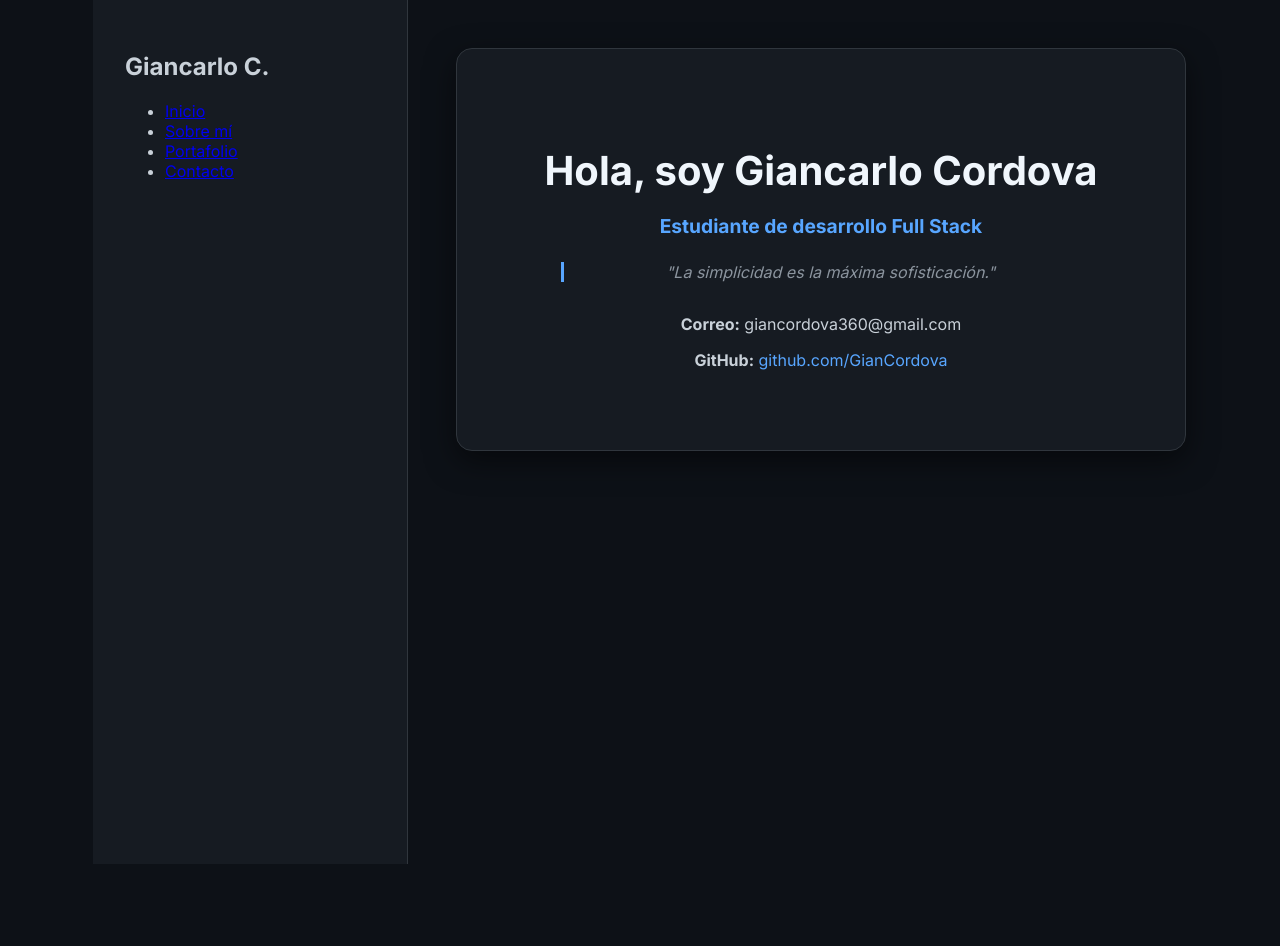
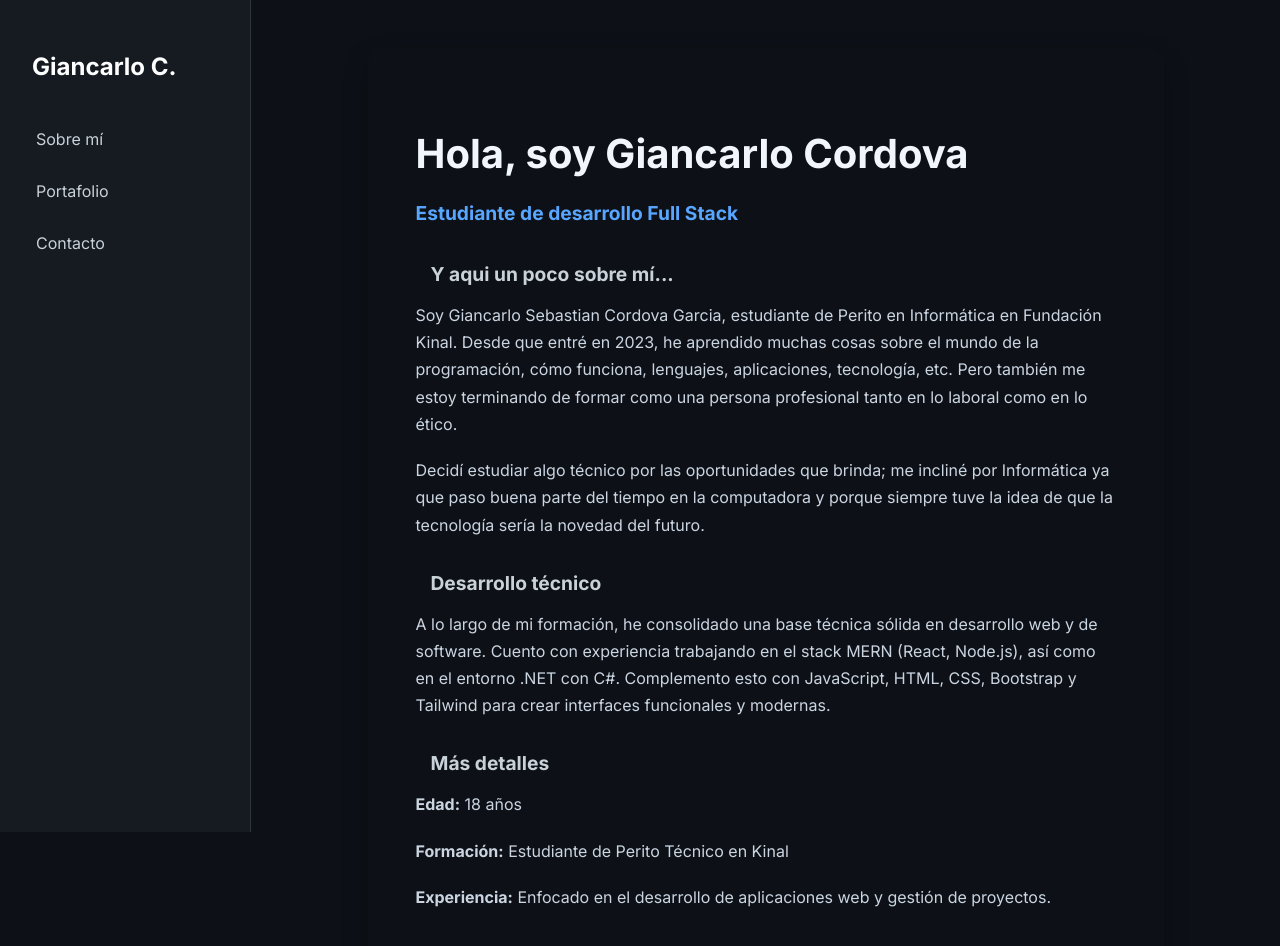
Before and after one commit to GianCordova/Portafolio-de-desarrollador-GiancarloCordova, a React (Vite) app: page / in a window 1280 px wide. Shown: the top 946 px of the page. Before the commit the page ends 864 px from the top, so only its background shows below. Built offline with nearby package versions, Linux system fonts and the light colour scheme.

Commit message:
Se modifico el sidebar y se elimino la seccion inicio

```diff
--- a/src/App.jsx
+++ b/src/App.jsx
@@ -1,6 +1,5 @@
 import { BrowserRouter as Router, Routes, Route } from 'react-router-dom';
 import Sidebar from './components/Sidebar';
-import Inicio from './pages/Inicio';
 import SobreMi from './pages/SobreMi';
 import Portafolio from './pages/Portafolio';
 import Contacto from './pages/Contacto';
@@ -12,7 +11,7 @@ function App() {
         <Sidebar />
         <main className="content">
           <Routes>
-            <Route path="/" element={<Inicio />} />
+            <Route path="/" element={<SobreMi />} />
             <Route path="/about" element={<SobreMi />} />
             <Route path="/portafolio" element={<Portafolio />} />
             <Route path="/contacto" element={<Contacto />} />
--- a/src/components/Sidebar.jsx
+++ b/src/components/Sidebar.jsx
@@ -1,16 +1,21 @@
-import { Link } from 'react-router-dom';
+import { Link, useLocation } from 'react-router-dom';
 
 const Sidebar = () => {
+  const location = useLocation(); // Esto nos ayuda a saber en qué página estamos
+
   return (
     <aside className="sidebar">
-      <h2>Giancarlo C.</h2>
+      <h2 className="sidebar-title">Giancarlo C.</h2>
       <nav>
-        <ul>
-          <li><Link to="/">Inicio</Link></li>
-          <li><Link to="/about">Sobre mí</Link></li>
-          <li><Link to="/portafolio">Portafolio</Link></li>
-          <li><Link to="/contacto">Contacto</Link></li>
-        </ul>
+        <Link to="/about" className={`menu-item ${location.pathname === '/about' ? 'active' : ''}`}>
+          Sobre mí
+        </Link>
+        <Link to="/portafolio" className={`menu-item ${location.pathname === '/portafolio' ? 'active' : ''}`}>
+          Portafolio
+        </Link>
+        <Link to="/contacto" className={`menu-item ${location.pathname === '/contacto' ? 'active' : ''}`}>
+          Contacto
+        </Link>
       </nav>
     </aside>
   );
--- a/src/index.css
+++ b/src/index.css
@@ -14,12 +14,9 @@ body {
     font-family: 'Inter', sans-serif;
     margin: 0;
     padding: 0;
-    display: flex;
-    justify-content: center;
-    align-items: center;
     min-height: 100vh;
 }
-
+*
 .intro-box {
     text-align: center;
     padding: 4rem;
@@ -121,6 +118,7 @@ h1 {
 .app-container {
     display: flex;
     min-height: 100vh;
+    width: 100%;
 }
 
 .content {
@@ -132,9 +130,37 @@ h1 {
 .sidebar {
     width: 250px;
     background-color: #161b22;
+    height: 100vh;
+    padding-top: 2rem;
     border-right: 1px solid #30363d;
-  padding: 2rem;
-  height: 100vh;
     position: sticky;
     top: 0;
 }
+
+.sidebar-title {
+  padding: 0 2rem;
+  margin-bottom: 2rem;
+  color: white;
+}
+
+.menu-item {
+  display: block;
+  padding: 1rem 2rem;
+  color: #c9d1d9;
+  text-decoration: none;
+  border-left: 4px solid transparent;
+  transition: all 0.2s;
+}
+
+.menu-item:hover {
+  background-color: #21262d;
+  color: white;
+}
+
+
+.menu-item.active {
+  background-color: #1f242c;
+  border-left: 4px solid #f85149;
+  color: white;
+  font-weight: bold;
+}
--- a/src/pages/Inicio.jsx
+++ /dev/null
@@ -1,19 +0,0 @@
-const Inicio = () => {
-  return (
-    <section id="bienvenida" className="intro-box">
-      <h1>Hola, soy Giancarlo Cordova</h1>
-      <p className="subtitle">Estudiante de desarrollo Full Stack</p>
-
-      <blockquote className="quote">
-        "La simplicidad es la máxima sofisticación."
-      </blockquote>
-
-      <div className="contact-info">
-        <p><strong>Correo:</strong> giancordova360@gmail.com</p>
-        <p><strong>GitHub:</strong> <a href="https://github.com/GianCordova" target="_blank" rel="noreferrer">github.com/GianCordova</a></p>
-      </div>
-    </section>
-  );
-};
-
-export default Inicio;
--- a/src/pages/SobreMi.jsx
+++ b/src/pages/SobreMi.jsx
@@ -2,9 +2,14 @@ const SobreMi = () => {
   return (
     <main className="container">
       <section id="sobre-mi" className="intro-box-left">
-        <h1>Sobre mí</h1>
+        {/* Aquí integramos la bienvenida */}
+        <h1 style={{ marginBottom: '0.5rem' }}>Hola, soy Giancarlo Cordova</h1>
+        <p className="subtitle" style={{ fontSize: '1.2rem', color: 'var(--accent)', marginBottom: '2rem' }}>
+          Estudiante de desarrollo Full Stack
+        </p>
 
-        <h2 className="section-subtitle">Un poco sobre mí...</h2>
+        {/* Sección de descripción */}
+        <h2 className="section-subtitle">Y aqui un poco sobre mí...</h2>
         <p>Soy Giancarlo Sebastian Cordova Garcia, estudiante de Perito en Informática en Fundación Kinal. Desde que entré en 2023, he aprendido muchas cosas sobre el mundo de la programación, cómo funciona, lenguajes, aplicaciones, tecnología, etc. Pero también me estoy terminando de formar como una persona profesional tanto en lo laboral como en lo ético.</p>
 
         <p>Decidí estudiar algo técnico por las oportunidades que brinda; me incliné por Informática ya que paso buena parte del tiempo en la computadora y porque siempre tuve la idea de que la tecnología sería la novedad del futuro.</p>
```
Lines whose indentation alone changed are shown as unchanged.
